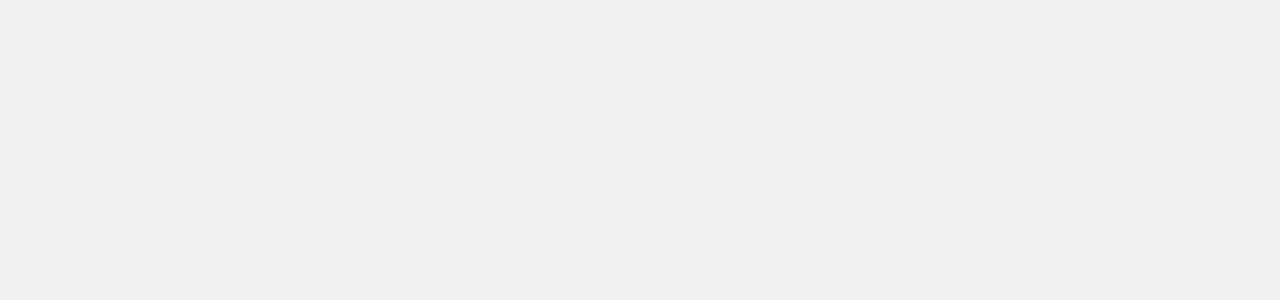
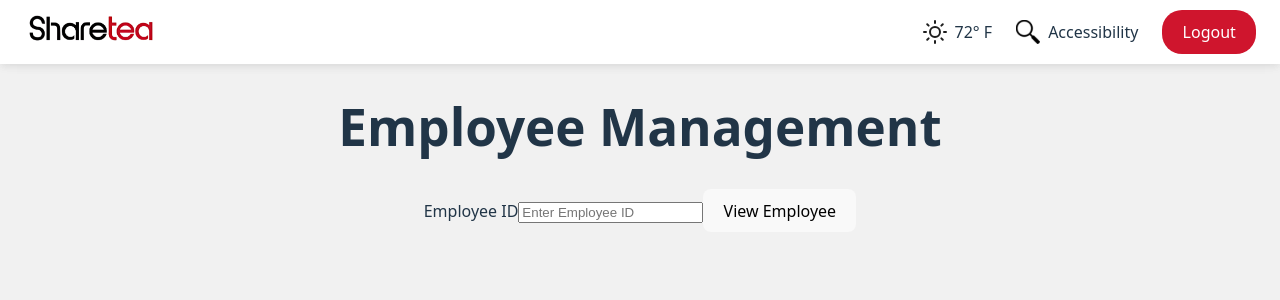
Before and after one commit to CSCE331-Fall2025-900-911/gang-50-project-3, a React (Vite) app: page /employee in a window 1280 px wide. Before the commit this address had no page. Shown: the top 300 px of the page. Built offline with nearby package versions, Linux system fonts and the light colour scheme.

Commit message:
Employee lookup implemented

```diff
--- a/package.json
+++ b/package.json
@@ -10,14 +10,14 @@
     "preview": "vite preview --host 0.0.0.0 --port $PORT"
   },
   "dependencies": {
+    "@react-oauth/google": "^0.12.1",
     "cors": "^2.8.5",
     "dotenv": "^17.2.3",
     "express": "^5.1.0",
     "pg": "^8.16.3",
     "react": "^19.1.1",
     "react-dom": "^19.1.1",
-    "react-router-dom": "^7.9.5",
-    "@react-oauth/google": "^0.12.1"
+    "react-router-dom": "^7.9.5"
   },
   "devDependencies": {
     "@eslint/js": "^9.36.0",
--- a/src/App.tsx
+++ b/src/App.tsx
@@ -2,6 +2,7 @@ import './App.css'
 import Login from './pages/Login'
 import Orders from './pages/Orders'
 import UpdateMenu from './pages/UpdateMenu'
+import Employee from './pages/Employee'
 import { BrowserRouter as Router, Routes, Route } from 'react-router-dom'
 
 function App() {
@@ -11,6 +12,7 @@ function App() {
         <Route path="/" element={<Login />} />
         <Route path="/orders" element={<Orders />} />
         <Route path="/updatemenu" element={<UpdateMenu />} />
+        <Route path="/employee" element={<Employee />} />
       </Routes>
     </Router>
   )
--- /dev/null
+++ b/src/pages/Employee.tsx
@@ -0,0 +1,99 @@
+import { useState, useRef, useLayoutEffect } from 'react'
+import CashierNavbar from '../components/CashierNavbar'
+
+export default function Employee() {
+  const [employeeId, setEmployeeId] = useState('')
+  const [employeeData, setEmployeeData] = useState<any>(null)
+  const [error, setError] = useState<string>('')
+
+  // --- Add this (same as UpdateMenu) ---
+  const headerRef = useRef<HTMLElement | null>(null)
+  const [headerH, setHeaderH] = useState(64)
+
+  useLayoutEffect(() => {
+    const el = headerRef.current
+    if (!el) return
+    const update = () => setHeaderH(el.getBoundingClientRect().height)
+    update()
+    const ro = new ResizeObserver(update)
+    ro.observe(el)
+    window.addEventListener('resize', update)
+    return () => {
+      ro.disconnect()
+      window.removeEventListener('resize', update)
+    }
+  }, [])
+  // -------------------------------------
+
+  const fetchEmployeeData = async () => {
+    try {
+      setError('')
+      setEmployeeData(null)
+
+      const res = await fetch(`/api/employees`)
+      const data = await res.json()
+
+      const found = data.find((emp: any) => emp.employee_id == employeeId)
+      if (!found) {
+        setError('Employee not found')
+        return
+      }
+
+      setEmployeeData(found)
+    } catch (err) {
+      console.error(err)
+      setError('Failed to fetch employee data')
+    }
+  }
+
+  return (
+    <div className="min-h-screen flex flex-col bg-gray-100">
+
+      {/* Same structure as UpdateMenu */}
+      <nav ref={headerRef as any} className="cashier-nav">
+        <CashierNavbar />
+      </nav>
+
+      {/* Dynamically offset below navbar */}
+      <div style={{ paddingTop: headerH }} className="flex-1">
+        <div className="p-6 max-w-xl mx-auto">
+
+          <h1 className="text-2xl font-bold mb-4">Employee Management</h1>
+
+          <div className="bg-white p-4 rounded-xl shadow">
+            <label className="block mb-2 font-semibold">Employee ID</label>
+
+            <input
+              value={employeeId}
+              onChange={(e) => setEmployeeId(e.target.value)}
+              className="w-full p-2 border rounded-lg mb-4"
+              placeholder="Enter Employee ID"
+            />
+
+            <button
+              onClick={fetchEmployeeData}
+              className="w-full bg-blue-600 text-white p-2 rounded-lg hover:bg-blue-700"
+            >
+              View Employee
+            </button>
+
+            {error && (
+              <p className="text-red-500 mt-4 font-semibold">{error}</p>
+            )}
+
+            {employeeData && (
+              <div className="mt-6 bg-gray-50 p-4 rounded-lg border">
+                <h2 className="text-lg font-semibold mb-2">Employee Data</h2>
+                <p><strong>ID:</strong> {employeeData.employee_id}</p>
+                <p><strong>Name:</strong> {employeeData.first_name} {employeeData.last_name}</p>
+                <p><strong>Role:</strong> {employeeData.ismanager ? 'Manager' : 'Cashier'}</p>
+              </div>
+            )}
+          </div>
+
+        </div>
+      </div>
+
+    </div>
+  )
+}
```
Also changed, not shown: 1 other file (tests, documents, lock files or other folders).
